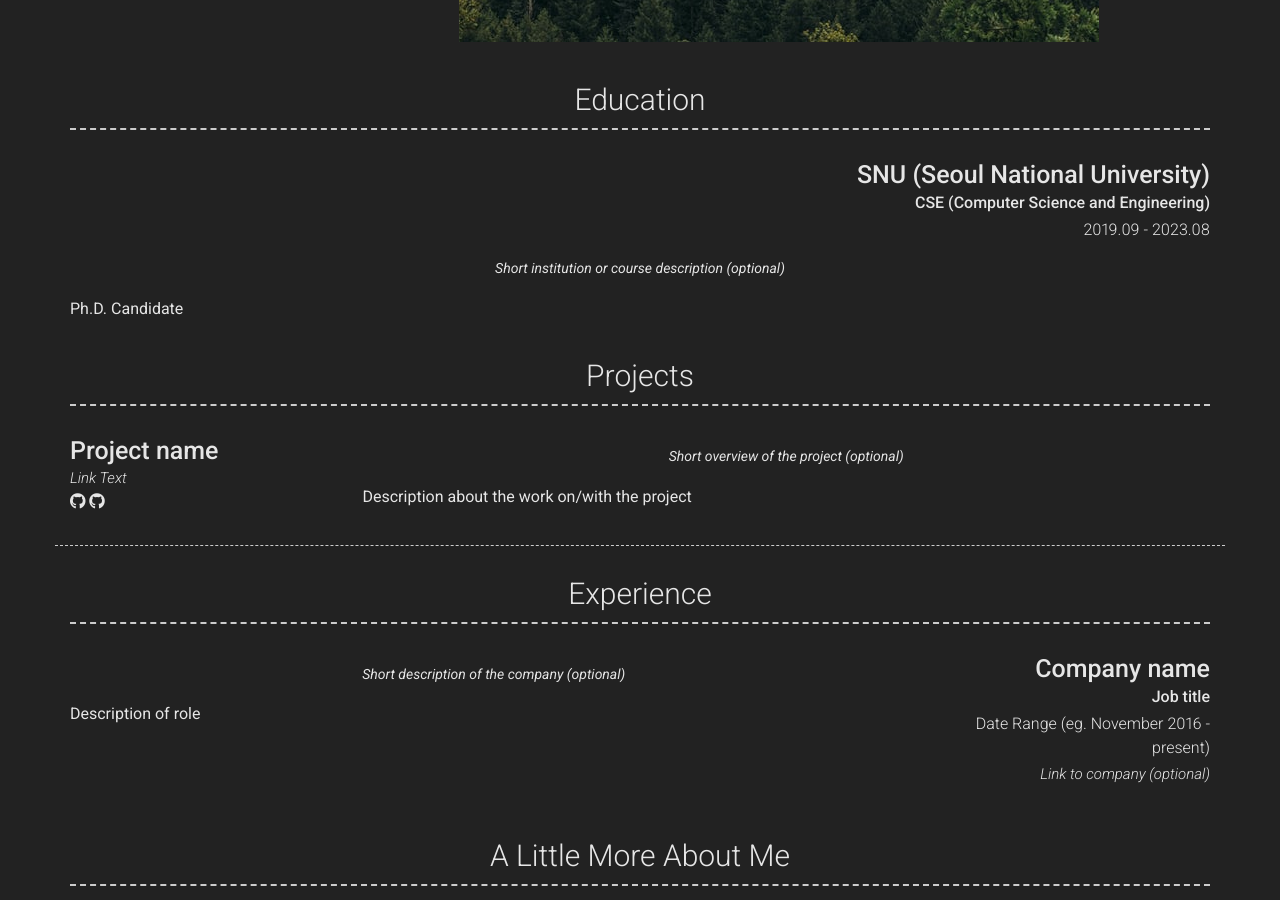
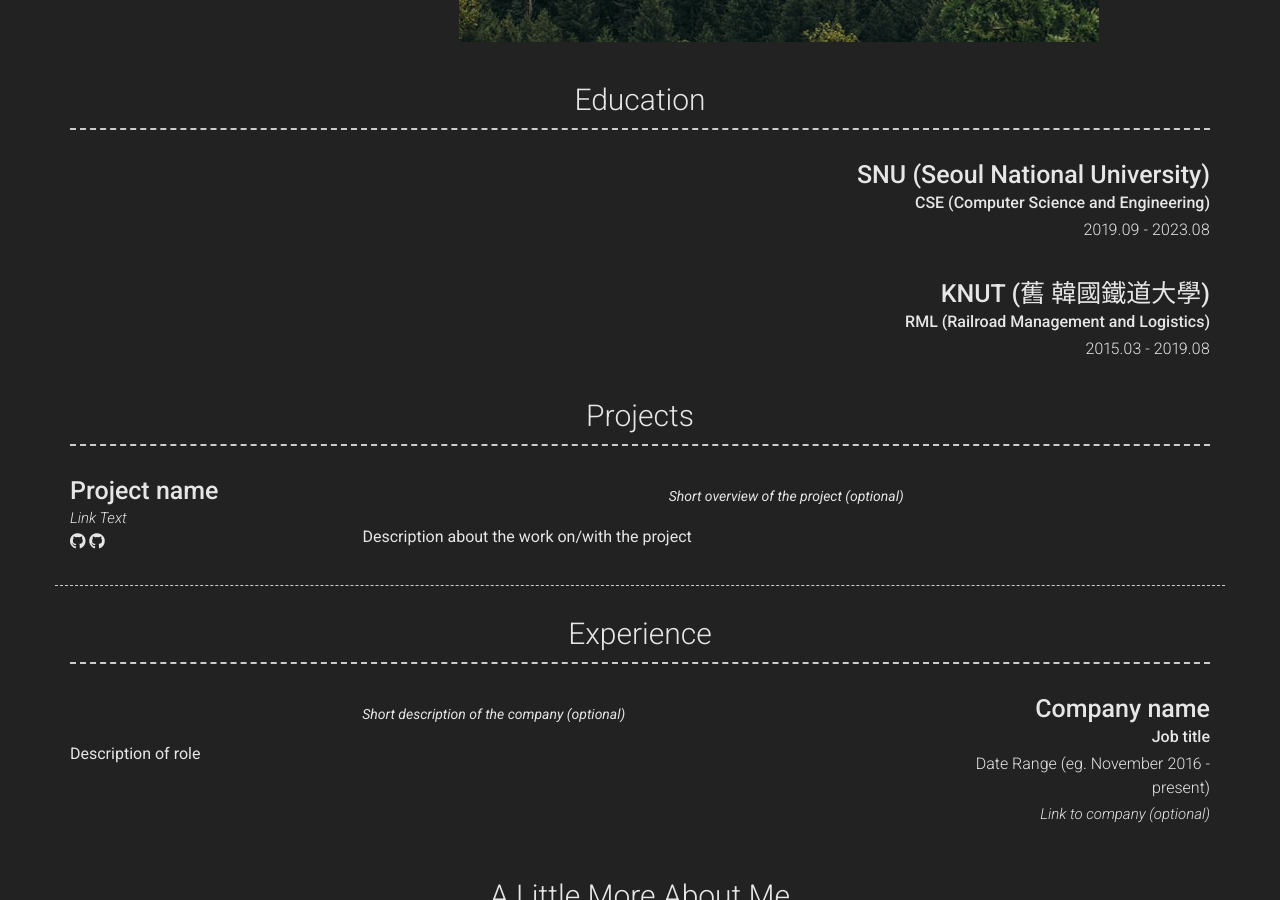
Before and after one commit to youngunghan/yuhan.github.io, a Jekyll site: the page built from index.md, in a window 1280 px wide and 900 px high, scrolled down 897 px. Built offline with Jekyll 4.4.1, drawn with Linux system fonts in a browser that asks for light colours; nearby versions of some CDN libraries.

Commit message:
add education v0.2

```diff
--- a/_config.yml
+++ b/_config.yml
@@ -66,12 +66,19 @@ content:
     content:
       - layout: top-right
         title: SNU (Seoul National University)
+        sub_title: Ph.D. Candidate
         sub_title: CSE (Computer Science and Engineering)
         caption: 2019.09 - 2023.08
-        quote: >
-          Short institution or course description (optional)
-        description: | # this will include new lines to allow paragraphs
-          Ph.D. Candidate
+        # quote: >
+        #   Short institution or course description (optional)
+        # description: | # this will include new lines to allow paragraphs
+        #   this will include new lines to allow paragraphs
+      - layout: top-right
+        title: KNUT (舊 韓國鐵道大學)
+        sub_title: B.S.
+        sub_title: CSIE (Computer Science and Information Engineering)
+        sub_title: RML (Railroad Management and Logistics)
+        caption: 2015.03 - 2019.08
   - title: Projects # Title for the section
     layout: list # Type of content section (list/text)
     content:
```
